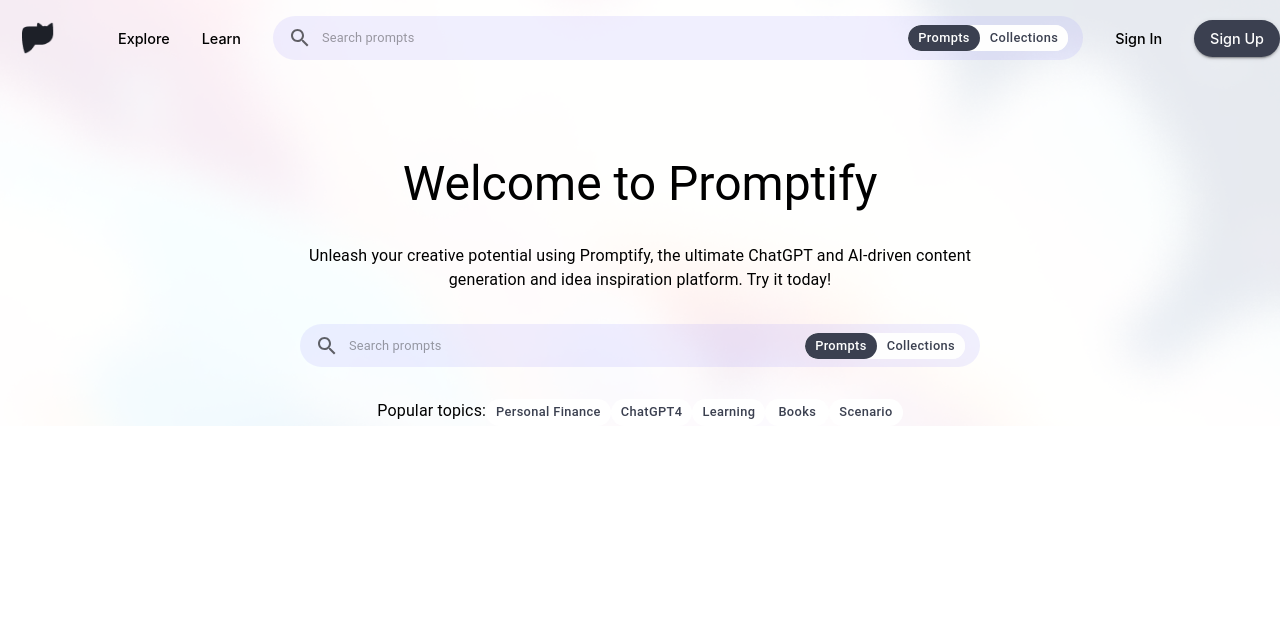
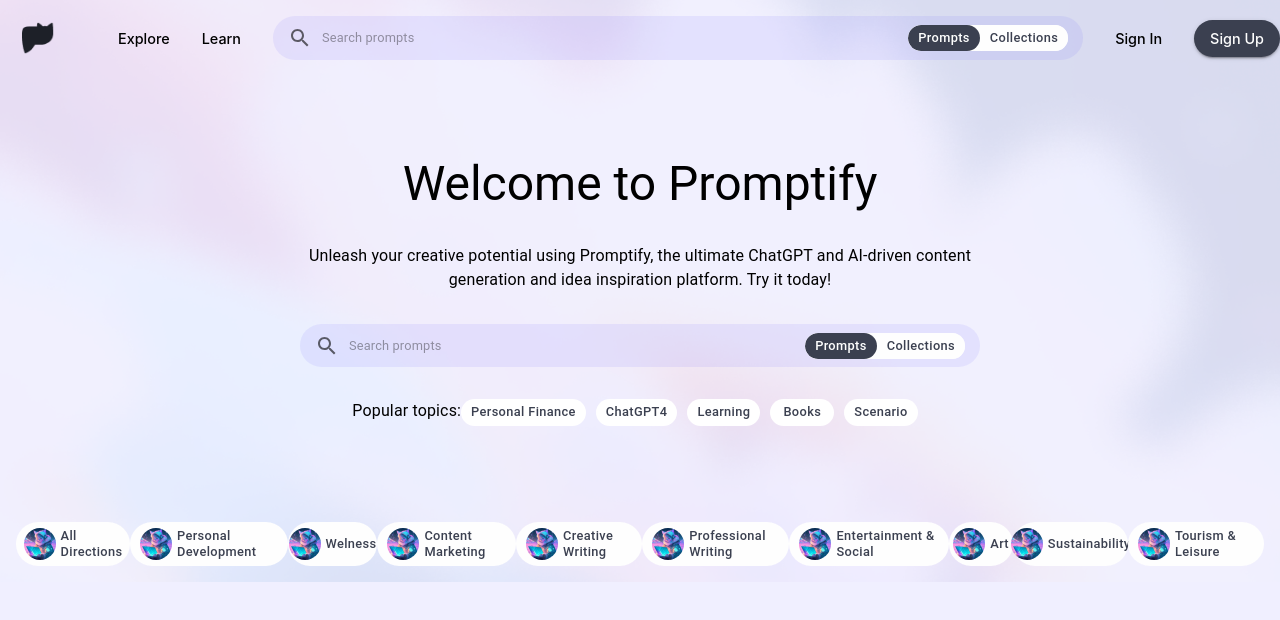
Before and after one commit to Salman-EF/promptify, a React (Create React App) app: page / in a window 1280 px wide. Shown: the top 620 px of the page. Built offline with nearby package versions, Linux system fonts and the light colour scheme.

Commit message:
categories component

```diff
--- a/src/App.css
+++ b/src/App.css
@@ -1,6 +1,6 @@
 .App {
   height: 100vh;
-  background: #FFFFFF;
+  background: rgba(71, 51, 255, 0.08);
 }
 .bg-container {
   background-image: url(./assets/img/background.png);
@@ -79,4 +79,26 @@
   border-radius: 999px;
   padding: 2px 10px;
   font-size: .8rem;
+  margin-right: 10px;
 }
+.land-categories {
+  padding: 1rem 1rem;
+}
+.land-categories a {
+  box-shadow: none;
+  background-color: #FEFEFE;
+  color: #3B4050;
+  padding: 6px 10px;
+  font-size: .8rem;
+  border-radius: 999px;
+  line-height: 1.2;
+}
+.land-categories a:hover {
+  background-color: #ffffffb8;
+}
+.land-categories a img {
+  width: 32px;
+  height: 32px;
+  border-radius: 50%;
+  margin-right: 5px;
+}
--- a/src/App.tsx
+++ b/src/App.tsx
@@ -1,4 +1,5 @@
 import './App.css';
+import Categories from './components/Categories';
 import LandingWelcome from './components/LandingWelcome';
 import Navbar from './components/Navbar';
 
@@ -8,6 +9,7 @@
       <div className="bg-container">
         <Navbar />
         <LandingWelcome />
+        <Categories />
       </div>
     </div>
   );
--- /dev/null
+++ b/src/components/Categories.tsx
@@ -0,0 +1,35 @@
+import React from 'react';
+import { Stack, Button } from '@mui/material';
+import catgImg from '../assets/img/catg.png';
+
+
+const Categories: React.FC = () => {
+   const catgs = [
+      { title: 'All Directions' },
+      { title: 'Personal Development' },
+      { title: 'Welness' },
+      { title: 'Content Marketing' },
+      { title: 'Creative Writing' },
+      { title: 'Professional Writing' },
+      { title: 'Entertainment & Social' },
+      { title: 'Art' },
+      { title: 'Sustainability' },
+      { title: 'Tourism & Leisure' }
+   ]
+
+   return (
+      <Stack
+         direction={'row'} justifyContent={'space-around'}
+         className="land-categories"
+      >
+         {catgs.map((catg, i) => (
+         <Button key={i} href='#'>
+            <img src={catgImg} alt="Logo" />
+            {catg.title}
+         </Button>
+         ))}
+      </Stack>
+   );
+};
+
+export default Categories;
```
Also changed, not shown: src/assets/img/catg.png (added).
